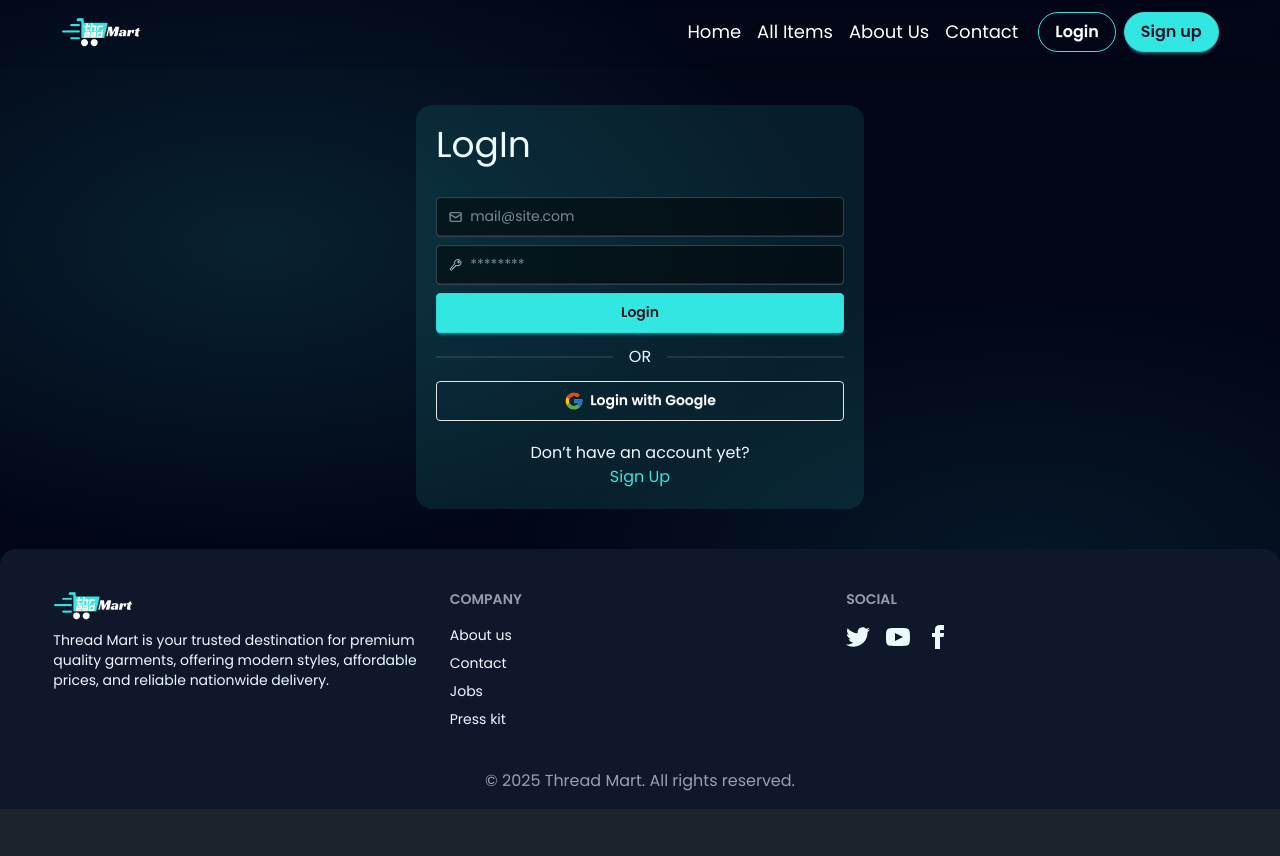
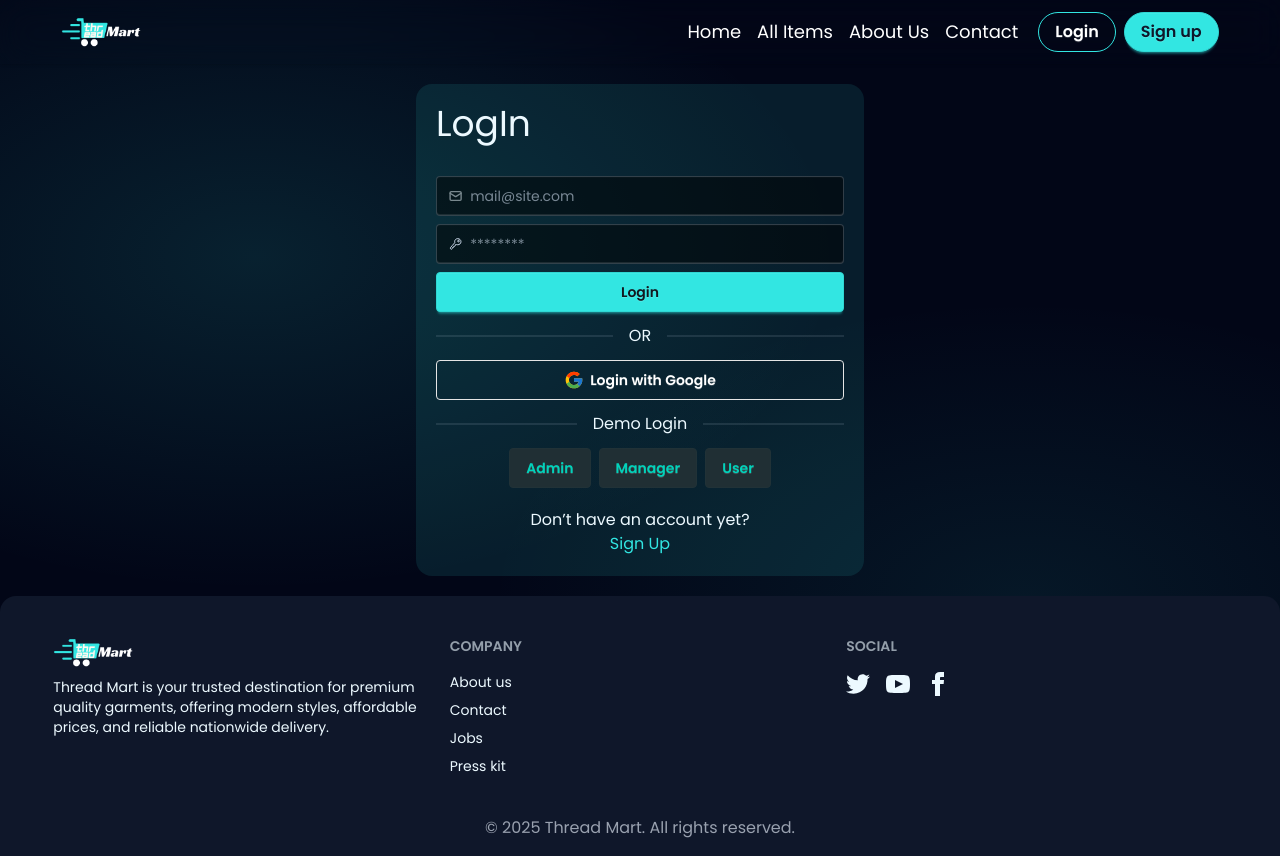
Before and after one commit to kamrulhasanPro/Thread-Mart, a React (Vite) app: page /login in a window 1280 px wide. Before the commit the page ends 809 px from the top, so only its background shows below. Built offline with nearby package versions, Linux system fonts and the light colour scheme; no server answers.

Commit message:
add demo login

```diff
--- a/src/Components/animation/cardAnimation.js
+++ /dev/null
@@ -1,25 +0,0 @@
-const containerVariants = {
-  hidden: {},
-  show: {
-    transition: {
-      staggerChildren: 0.18, // 🧠 smooth wow delay
-    },
-  },
-};
-
-const cardVariants = {
-  hidden: {
-    opacity: 0,
-    y: 50,        // 👈 comes from below
-    scale: 0.96,
-  },
-  show: {
-    opacity: 1,
-    y: 0,
-    scale: 1,
-    transition: {
-      duration: 0.9,                 // 🧈 smooth
-      ease: [0.22, 1, 0.36, 1],       // premium easing
-    },
-  },
-};
--- a/src/Pages/Auth/Login.jsx
+++ b/src/Pages/Auth/Login.jsx
@@ -1,4 +1,4 @@
-import React from "react";
+import React, { useState } from "react";
 import MyContainer from "../../Components/MyContainer";
 import { FaUser } from "react-icons/fa";
 import { MdAdminPanelSettings, MdOutlineInsertPhoto } from "react-icons/md";
@@ -14,6 +14,7 @@ const Login = () => {
   const { loginUser, googleLoginUser } = useAuth();
   const navigate = useNavigate();
   const from = useLocation().state;
+  const [loading, setLoading] = useState(false);
 
   const {
     register,
@@ -23,8 +24,9 @@ const Login = () => {
   } = useForm();
 
   // login user
-  const handleRegister = (data) => {
+  const handleLogin = (data) => {
     console.log(data);
+    setLoading(true);
     loginUser(data.email, data.password)
       .then(async (res) => {
         // store in db
@@ -32,6 +34,7 @@ const Login = () => {
           await axiosPublic.post("/login", data).then((result) => {
             if (result.data) {
               console.log(result);
+              setLoading(false);
               reset();
               toast.success("Login Successfully complete.");
               navigate(from || "/");
@@ -39,7 +42,10 @@ const Login = () => {
           });
         }
       })
-      .catch((err) => toast.error(err.code));
+      .catch((err) => {
+        setLoading(false);
+        toast.error(err.code);
+      });
   };
 
   // google login
@@ -80,10 +86,7 @@ const Login = () => {
 
       <div className="bg-primary/10 max-w-md w-full  mx-auto p-5 rounded-2xl ">
         <h4 className="text-4xl">LogIn </h4>
-        <form
-          onSubmit={handleSubmit(handleRegister)}
-          className="mt-8 space-y-2"
-        >
+        <form onSubmit={handleSubmit(handleLogin)} className="mt-8 space-y-2">
           {/* email */}
           <div>
             <label
@@ -153,7 +156,12 @@ const Login = () => {
             )}
           </div>
 
-          <button className="btn btn-primary w-full">Login</button>
+          <button className="btn btn-primary w-full">
+            {loading && (
+              <span className="w-5 h-5 border-2 border-black rounded-full ease-in-out border-b-transparent animate-spin duration-200"></span>
+            )}{" "}
+            Login
+          </button>
         </form>
 
         {/* google login */}
@@ -169,6 +177,51 @@ const Login = () => {
           </button>
         </div>
 
+        {/* demo login */}
+        <div>
+          <p className="divider">Demo Login</p>
+          <div className="flex items-center justify-center gap-2">
+            {/* admin demo */}
+            <button
+              onClick={() =>
+                handleLogin({
+                  email: "tanvir121@gmail.com",
+                  password: "Tanvir",
+                })
+              }
+              className="btn btn-soft btn-accent hover:text-white"
+            >
+              Admin
+            </button>
+
+            {/* manager demo */}
+            <button
+              onClick={() =>
+                handleLogin({
+                  email: "rahul121@gmail.com",
+                  password: "Manager",
+                })
+              }
+              className="btn btn-soft btn-accent hover:text-white"
+            >
+              Manager
+            </button>
+
+            {/* user */}
+            <button
+              onClick={() =>
+                handleLogin({
+                  email: "kamrul6@gmail.com",
+                  password: "Kamrul",
+                })
+              }
+              className="btn btn-soft btn-accent hover:text-white"
+            >
+              User
+            </button>
+          </div>
+        </div>
+
         <div className="text-center mt-5">
           <h3>Don’t have an account yet?</h3>
           <Link to={"/register"} className="text-primary">
--- a/src/Pages/Home/Sections/Hero.jsx
+++ b/src/Pages/Home/Sections/Hero.jsx
@@ -16,10 +16,6 @@ const fadeUp = {
       ease: [0.16, 1, 0.3, 1],
     },
   },
-};
-
-const stagger = {
-  show: { transition: { staggerChildren: 0.15 } },
 };
 
 const Hero = () => {
--- a/src/Pages/Home/Sections/NewsLetter.jsx
+++ b/src/Pages/Home/Sections/NewsLetter.jsx
@@ -10,6 +10,24 @@ const NewsLetter = () => {
       transition={{ delay: 0.2, duration: 0.8 }}
       className="px-6 py-16 bg-primary/10 mt-16 rounded-2xl text-center"
     >
+      {/* icon */}
+      <motion.figure
+        animate={{ y: [0, -8, 0] }}
+        transition={{
+          duration: 2,
+          repeat: Infinity,
+          ease: "easeInOut",
+        }}
+        className="flex items-center justify-center"
+      >
+        <img
+          width="60"
+          height="60"
+          src="https://img.icons8.com/parakeet/48/new-post.png"
+          alt="new-post"
+        />
+      </motion.figure>
+
       <motion.h2
         initial={{ opacity: 0, y: 20 }}
         whileInView={{ opacity: 1, y: 0 }}
```
